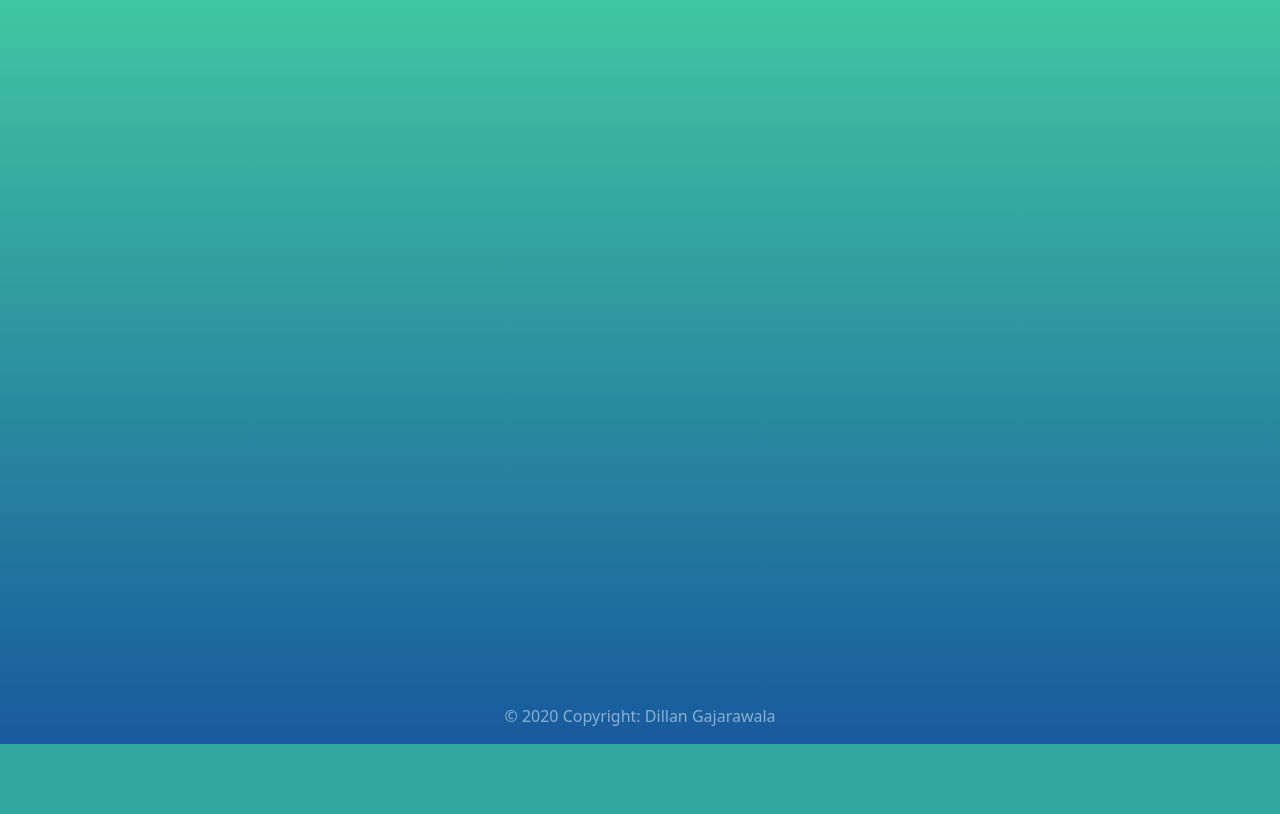
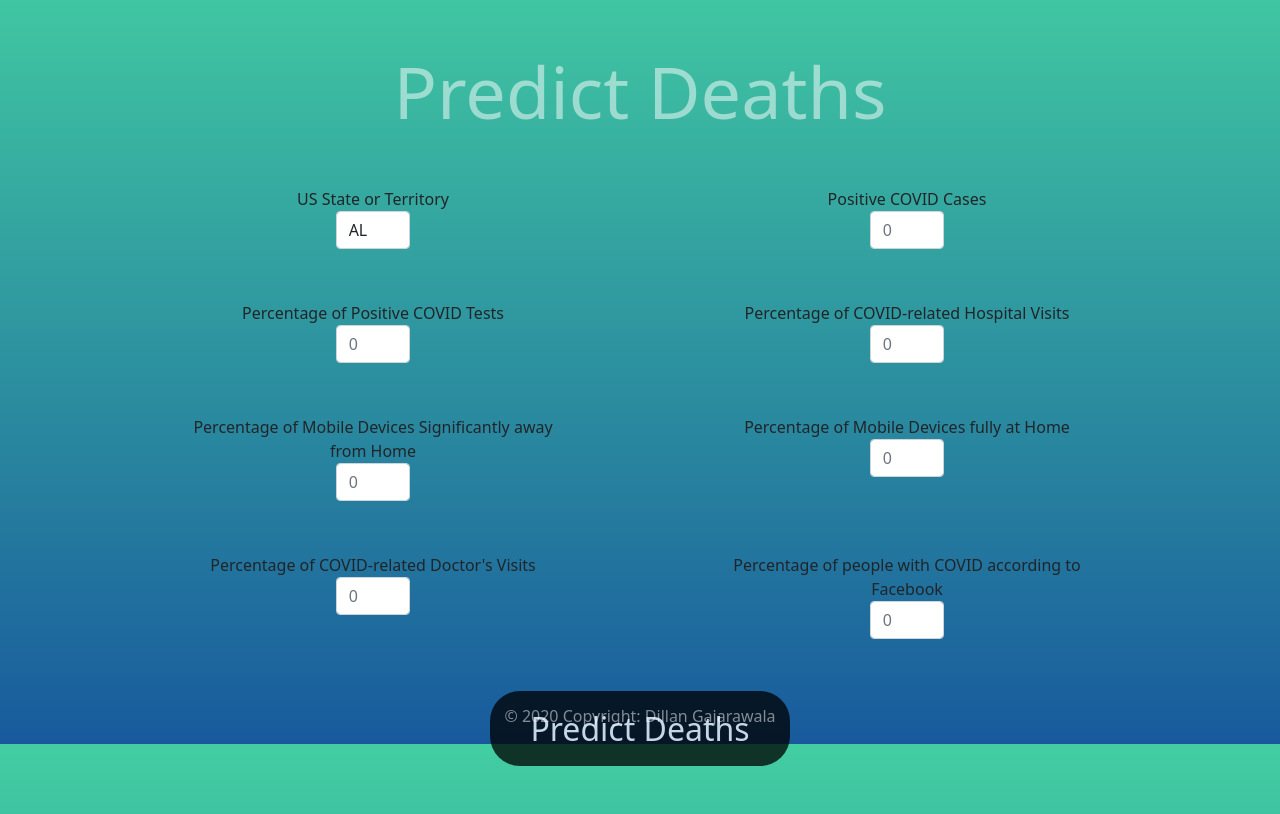
Before and after one commit to dillangajarawala/COVIDPredictor, a Flask app: page /predictdeathsform in a window 1280 px wide. Shown: the part 56-870 px from the top of the page. Before the commit the page ends 800 px from the top, so only its background shows below. Run offline with Flask 2, Linux system fonts and the light colour scheme; parts of the project's set-up code (start-up, migrations or seed data) failed here and were passed over; some libraries are stand-ins or nearby versions.

Commit message:
predict deaths form UI

```diff
--- a/app.py
+++ b/app.py
@@ -68,11 +68,11 @@ def predict_cases():
         state = [geo_value.lower()]
         numerical_vars = [tests_positive, admissions, full_time, visits, fb_illness, home]
         cases = cases_predictor.predict_cases(state, numerical_vars)
-        print(cases)
+        return render_template('predicted_cases.html', cases=cases, state=geo_value, positive_pct= tests_positive, admissions=admissions, full_time=full_time, home=home, fb=fb_illness, visits=visits)
 
 @app.route('/predictdeathsform', methods=["GET"])
 def predict_deaths_form():
-    return render_template('predict_deaths_form.html')
+    return render_template('predict_deaths_form.html', states=states)
 
 @app.route('/predictdeaths', methods=["GET"])
 def predict_deaths():
@@ -114,7 +114,7 @@ def predict_deaths():
         flash("You must enter the percentage of mobile devices that did not leave the immediate area of their home 2 weeks ago", 'danger')
         error = True
     if error:
-        return render_template("predict_deaths_form.html")
+        return render_template("predict_deaths_form.html", states=states)
     else:
         state = geo_value.lower()
         features_to_scale = [tests_positive, admissions, full_time, visits, fb_illness, home]
--- a/static/styles.css
+++ b/static/styles.css
@@ -73,6 +73,12 @@ input[type="number"] {
     margin-left: auto;
 }
 
+.col select {
+    width: 20%;
+    margin-right: auto;
+    margin-left: auto;
+}
+
 .alert {
     margin-right: auto;
     margin-left: auto;
--- a/templates/predict_deaths_form.html
+++ b/templates/predict_deaths_form.html
@@ -5,4 +5,57 @@
 {% endblock %}
 
 {% block main %}
+<h2 class="display-2 text-center text-white-50">Predict Deaths</h2>
+<div id="form">
+    <form method="GET", action="/predictdeaths">
+        <div class="row">
+            <div class="col">
+                <label for="geo_value">US State or Territory</label>
+                <select name="geo_value" class="form-control">
+                    <option value="{{states[0]}}" selected>{{states[0]}}</option>
+                    {% for state in states[1:] %}
+                    <option value="{{state}}">{{state}}</option>
+                    {% endfor %}
+                </select>
+            </div>
+            <div class="col">
+                <label for="cases">Positive COVID Cases</label>
+                <input name="cases" type="number" class="form-control" placeholder="0">
+            </div>
+        </div>
+        <div class="row">
+            <div class="col">
+                <label for="tests_positive">Percentage of Positive COVID Tests</label>
+                <input name="tests_positive" type="number" class="form-control" placeholder="0" max="100" min="0">
+            </div>
+            <div class="col">
+                <label for="admissions">Percentage of COVID-related Hospital Visits</label>
+                <input name="admissions" type="number" class="form-control" placeholder="0" max="100" min="0">
+            </div>
+        </div>
+        <div class="row">
+            <div class="col">
+                <label for="full_time">Percentage of Mobile Devices Significantly away from Home</label>
+                <input name="full_time" type="number" class="form-control" placeholder="0" max="100" min="0">
+            </div>
+            <div class="col">
+                <label for="home">Percentage of Mobile Devices fully at Home</label>
+                <input name="home" type="number" class="form-control" placeholder="0" max="100" min="0">
+            </div>
+        </div>
+        <div class="row">
+            <div class="col">
+                <label for="visits">Percentage of COVID-related Doctor's Visits</label>
+                <input name="visits" type="number" class="form-control" placeholder="0" max="100" min="0">
+            </div>
+            <div class="col">
+                <label for="fb_illness">Percentage of people with COVID according to Facebook</label>
+                <input name="fb_illness" type="number" class="form-control" placeholder="0" max="100" min="0">
+            </div>
+        </div>
+        <div id="submit-button" class="text-center">
+            <button type="submit" class="btn main-button btn-lg">Predict Deaths</button>
+        </div>
+    </form>
+</div>
 {% endblock %}
```
